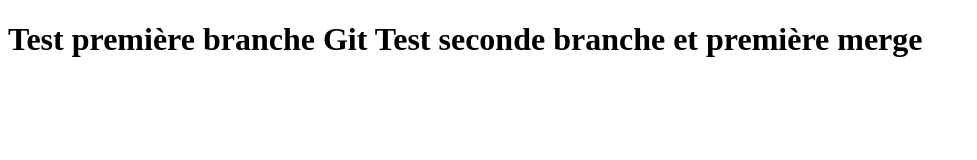
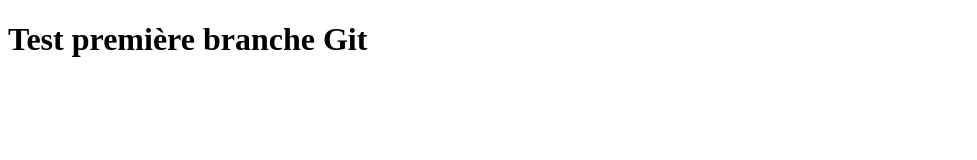
Before and after one commit to Jibege/testGit, a plain HTML site: page index.html in a window 1280 px wide. Shown: the whole page, without its empty margins (0-977 px from the left). Drawn offline with Linux system fonts and the light colour scheme.

Commit message:
nouveau test 2eme branche et merge 1ere

```diff
--- a/index.html
+++ b/index.html
@@ -9,7 +9,6 @@
 
     <h1>
         Test première branche Git
-        Test seconde branche et première merge
     </h1>
 
 </body>
```
